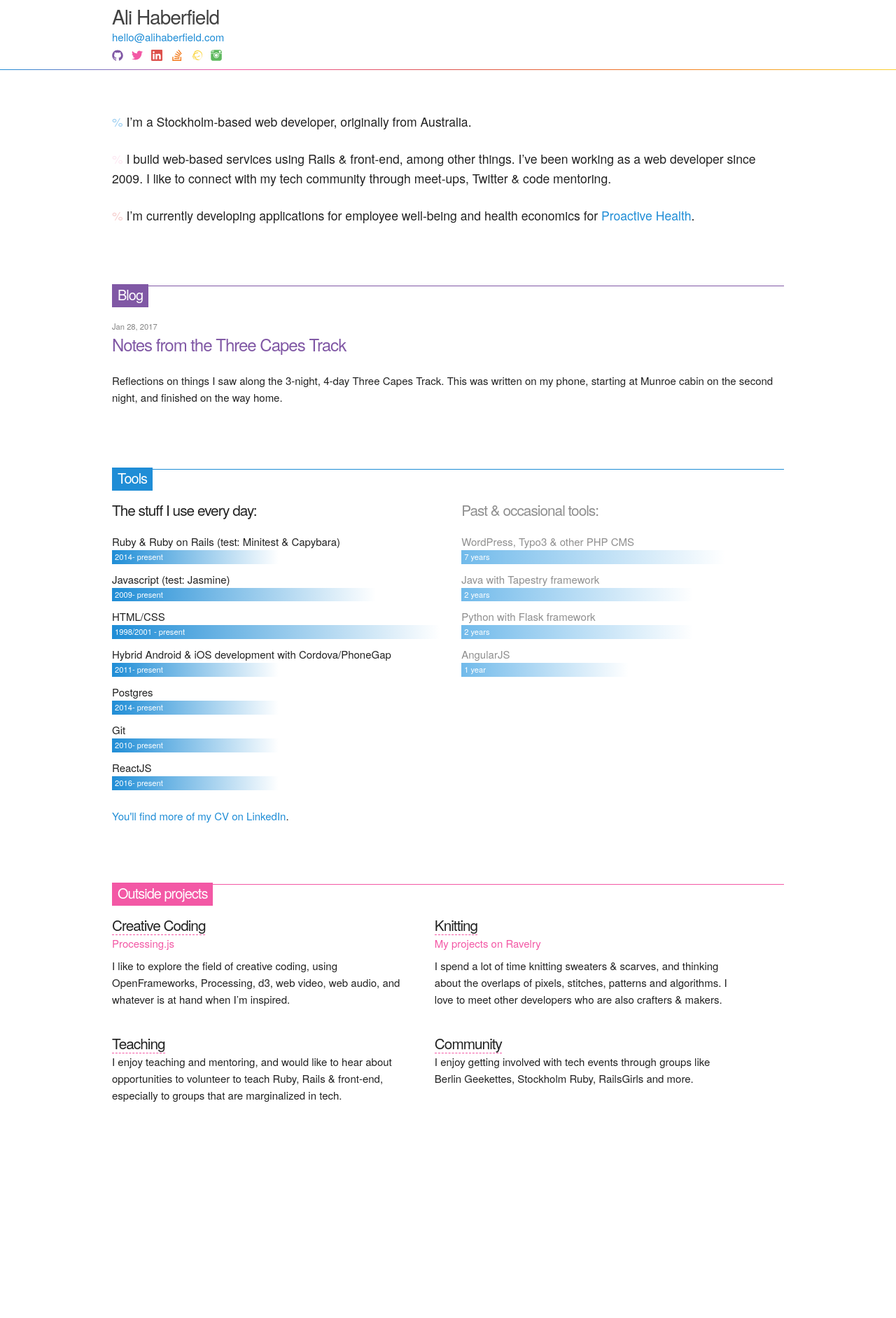
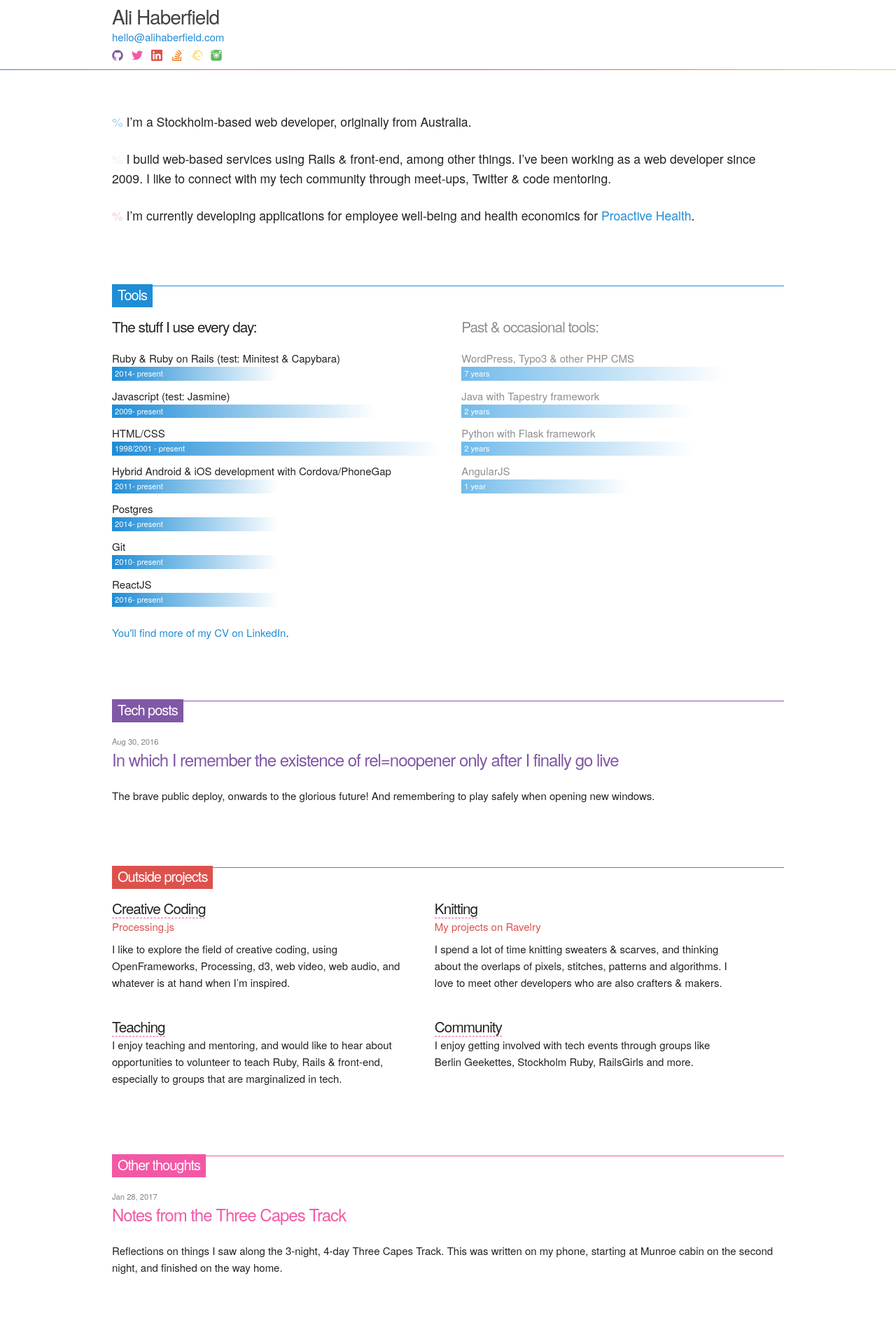
Before and after one commit to alihaberfield/alihaberfield.source, a Jekyll site: the page built from index.html, in a window 1280 px wide. Shown: the whole page at 70% size. Built offline with Jekyll 4.4.1, drawn with Linux system fonts in a browser that asks for light colours; before the commit the page ends 1645 px from its top, so only the background shows below that.

Commit message:
Divide blog by category, add separate listings on front page

```diff
--- /dev/null
+++ b/_plugins/within_category_navigation.rb
@@ -0,0 +1,24 @@
+module Jekyll
+  class WithinCategoryPostNavigation < Generator
+    def generate(site)
+      site.categories.each_pair do |category, posts|
+        posts.sort! { |a,b| b <=> a}
+        posts.each do |post|
+          index = posts.index post
+          next_in_category = nil
+          previous_in_category = nil
+          if index
+            if index < posts.length - 1
+              next_in_category = posts[index + 1]
+            end
+            if index > 0
+              previous_in_category = posts[index - 1]
+            end
+          end
+          post.data["next_in_category"] = next_in_category unless next_in_category.nil?
+          post.data["previous_in_category"] = previous_in_category unless previous_in_category.nil?
+        end
+      end
+    end
+  end
+end
--- a/_sass/_layout.scss
+++ b/_sass/_layout.scss
@@ -194,8 +194,9 @@
 }
 
 .page-content.tools { @include page-section($tools-color, #FFF) }
-.page-content.posts { @include page-section($blog-color, #FFF) }
-.page-content.side-projects { @include page-section($pink-color, #FFF) }
+.page-content.posts { @include page-section($tech-color, #FFF) }
+.page-content.posts.blog { @include page-section($pink-color, #FFF) }
+.page-content.side-projects { @include page-section($red-color, #FFF) }
 
 .intro {
     padding-top: 60px;
--- a/css/main.scss
+++ b/css/main.scss
@@ -37,7 +37,8 @@ $all-colors: ($blue-color, $purple-color, $green-color, $red-color, $pink-color,
 
 $transparent-color: rgba(255,0,0,0);
 
-$blog-color:        $purple-color;
+$tech-color:        $purple-color;
+$blog-color:        $orange-color;
 $tools-color:       $blue-color;
 
 // Width of the content area
--- a/index.html
+++ b/index.html
@@ -10,26 +10,6 @@ layout: index
     {{ site.data.intro.currently | markdownify }}
 
 
-  </div>
-</div>
-
-<div class="page-content posts">
-  <div class="container">
-
-      <h2 class="page-heading"><span>Blog</span></h2>
-
-      <ul class="post-list">
-        {% for post in site.posts limit:1 %}
-          <li>
-            <span class="post-meta">{{ post.date | date: "%b %-d, %Y" }}</span>
-
-            <h2>
-              <a class="post-link" href="{{ post.url | prepend: site.baseurl }}">{{ post.title }}</a>
-            </h2>
-            <p>{{ post.excerpt || markdownify }}</p>
-          </li>
-        {% endfor %}
-      </ul>
   </div>
 </div>
 
@@ -80,12 +60,28 @@ layout: index
           </li>
         </ul>
       </section>
-
-
-
   </div>
 </div>
 
+<div class="page-content posts">
+  <div class="container">
+
+      <h2 class="page-heading"><span>Tech posts</span></h2>
+
+      <ul class="post-list">
+        {% for post in site.categories.tech limit:1 %}
+          <li>
+            <span class="post-meta">{{ post.date | date: "%b %-d, %Y" }}</span>
+
+            <h2>
+              <a class="post-link" href="{{ post.url | prepend: site.baseurl }}">{{ post.title }}</a>
+            </h2>
+            <p>{{ post.excerpt || markdownify }}</p>
+          </li>
+        {% endfor %}
+      </ul>
+  </div>
+</div>
 
 <div class="page-content side-projects">
   <div class="container">
@@ -95,3 +91,23 @@ layout: index
         {% endfor %}
   </div>
 </div>
+
+<div class="page-content posts blog">
+  <div class="container">
+
+      <h2 class="page-heading"><span>Other thoughts</span></h2>
+
+      <ul class="post-list">
+        {% for post in site.categories.blog limit:1 %}
+          <li>
+            <span class="post-meta">{{ post.date | date: "%b %-d, %Y" }}</span>
+
+            <h2>
+              <a class="post-link" href="{{ post.url | prepend: site.baseurl }}">{{ post.title }}</a>
+            </h2>
+            <p>{{ post.excerpt || markdownify }}</p>
+          </li>
+        {% endfor %}
+      </ul>
+  </div>
+</div>
```
Also changed, not shown: _layouts/post.html (+4 -4 lines), _posts/2016-03-01-post-zero.md (+1 -1 lines), _posts/2016-08-30-go-live.md (+1 -1 lines).
